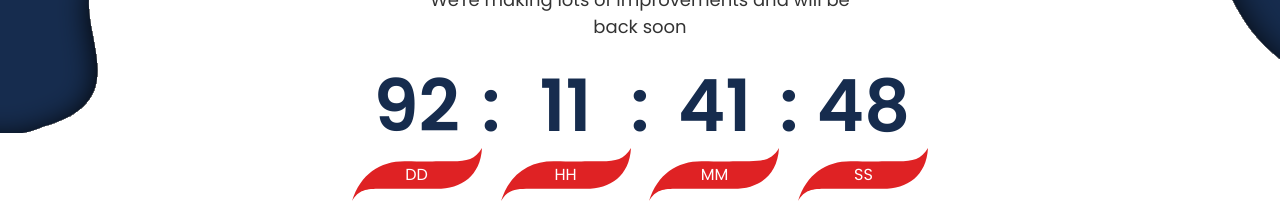
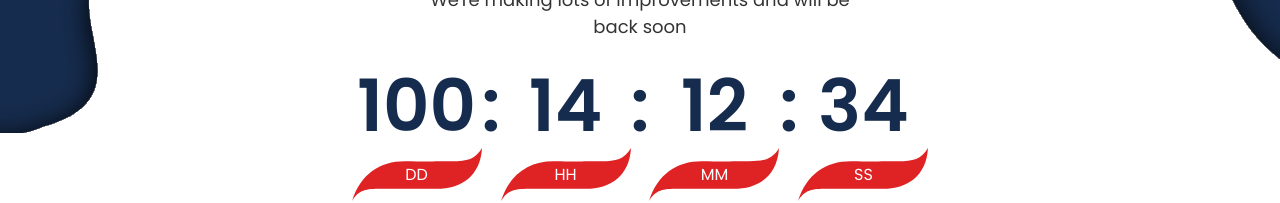
Before and after one commit to IlonMakh/EA-Frontend-test, a React (Create React App) app in the folder test-app/: page / in a window 1280 px wide. Shown: the part 281-484 px from the top of the page. Built offline with nearby package versions, Linux system fonts and the light colour scheme.

Commit message:
feat: add timer functionality

```diff
--- a/test-app/src/components/MainPage/EventLink.js
+++ b/test-app/src/components/MainPage/EventLink.js
@@ -24,7 +24,7 @@ const LinkWrapper = styled.div`
   }
 
   @media (max-width: 768px) {
-    margin-bottom: 0;
+    margin-bottom: 3rem;
   }
 `;
 
--- a/test-app/src/components/MainPage/Timer.js
+++ b/test-app/src/components/MainPage/Timer.js
@@ -1,32 +1,8 @@
 import React, { useState, useEffect } from "react";
 import styled from "styled-components";
 import Sheet from "../../assets/images/sheet.svg";
-
-const data = [
-  {
-    measure: "Days",
-    short: "DD",
-    amount: "92",
-  },
-
-  {
-    measure: "Hours",
-    short: "HH",
-    amount: "11",
-  },
-
-  {
-    measure: "Minutes",
-    short: "MM",
-    amount: "41",
-  },
-
-  {
-    measure: "Seconds",
-    short: "SS",
-    amount: "48",
-  },
-];
+import { measures, timeAmount } from "../../constants/constants";
+import { convertTime } from "../helpers/convertTime";
 
 const StyledTimer = styled.div`
   display: flex;
@@ -68,6 +44,7 @@ const TimerItem = styled.div`
     padding: 2rem 0;
     font-size: 1.6rem;
     color: white;
+    text-transform: capitalize;
     background: no-repeat center / contain url(${Sheet});
   }
 
@@ -85,28 +62,41 @@ const TimerItem = styled.div`
   }
 `;
 
-export const Timer = () => {
+export const Timer = ({ overDateTimestamp }) => {
   const [screenWidth, setScreenWidth] = useState(window.screen.width);
+  const [time, setTime] = useState(timeAmount);
+
+  function updateTime(timestamp) {
+    setTime(convertTime(timestamp, time));
+  }
 
   useEffect(() => {
+    const intervalId = setInterval(() => {
+      updateTime(overDateTimestamp);
+    }, 1000);
+
     window.onresize = () => {
       setScreenWidth(window.screen.width);
     };
-    return () => (window.onresize = false);
-  }, [screenWidth]);
+
+    return () => {
+      clearInterval(intervalId);
+      window.onresize = false;
+    };
+  }, [overDateTimestamp, screenWidth]);
 
   return (
     <StyledTimer>
-      {data.map((item, index) => {
+      {measures.map((item, index) => {
         return (
           <>
             <TimerItem key={item.measure}>
-              <div className="timer-amount">{item.amount}</div>
+              <div className="timer-amount">{time[item.measure]}</div>
               <div className="timer-measure">
                 {screenWidth <= 1024 ? item.short : item.measure}
               </div>
             </TimerItem>
-            {index !== data.length - 1 ? <StyledSpan>:</StyledSpan> : ""}
+            {index !== measures.length - 1 ? <StyledSpan>:</StyledSpan> : ""}
           </>
         );
       })}
--- /dev/null
+++ b/test-app/src/components/helpers/convertTime.js
@@ -0,0 +1,32 @@
+export const convertTime = (timestamp) => {
+  const now = Math.round(+new Date() / 1000);
+  let diff = timestamp - now;
+  if (diff <= 0) {
+    return {
+      days: "00",
+      hours: "00",
+      minutes: "00",
+      seconds: "00",
+    };
+  }
+  const days = Math.floor(diff / 86400);
+  diff -= 86400 * days;
+  const hours = Math.floor(diff / 3600);
+  diff -= 3600 * hours;
+  const minutes = Math.floor(diff / 60);
+  diff -= 60 * minutes;
+  const seconds = diff;
+
+  return {
+    days: addZero(days),
+    hours: addZero(hours),
+    minutes: addZero(minutes),
+    seconds: addZero(seconds),
+  };
+};
+
+function addZero(number) {
+  const numberString = number.toString();
+  if (numberString.length >= 2) return numberString;
+  return "0" + numberString;
+}
--- /dev/null
+++ b/test-app/src/constants/constants.js
@@ -0,0 +1,31 @@
+export const overDateTimestamp = Math.round(
+  +new Date(2023, 4, 31, 0, 0) / 1000
+);
+export const timeAmount = {
+  seconds: "00",
+  minutes: "00",
+  hours: "00",
+  days: "00",
+};
+
+export const measures = [
+  {
+    measure: "days",
+    short: "DD",
+  },
+
+  {
+    measure: "hours",
+    short: "HH",
+  },
+
+  {
+    measure: "minutes",
+    short: "MM",
+  },
+
+  {
+    measure: "seconds",
+    short: "SS",
+  },
+];
--- a/test-app/src/pages/Main.js
+++ b/test-app/src/pages/Main.js
@@ -5,6 +5,7 @@ import { Timer } from "../components/MainPage/Timer";
 import styled from "styled-components";
 import { InfoBlock } from "../components/MainPage/InfoBlock";
 import { EventLink } from "../components/MainPage/EventLink";
+import { overDateTimestamp } from "../constants/constants";
 
 const MainWrapper = styled.main`
   display: flex;
@@ -19,7 +20,7 @@ export const MainPage = () => {
       <Header />
       <MainWrapper>
         <InfoBlock />
-        <Timer />
+        <Timer overDateTimestamp={overDateTimestamp} />
         <EventLink />
       </MainWrapper>
       <Footer />
```
